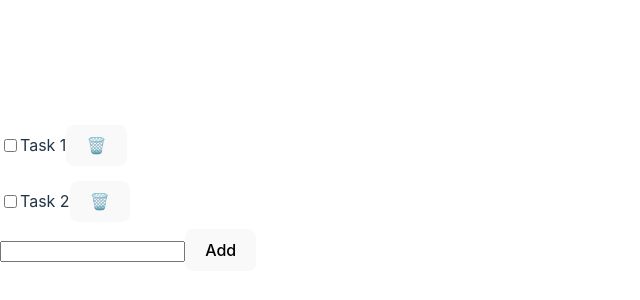
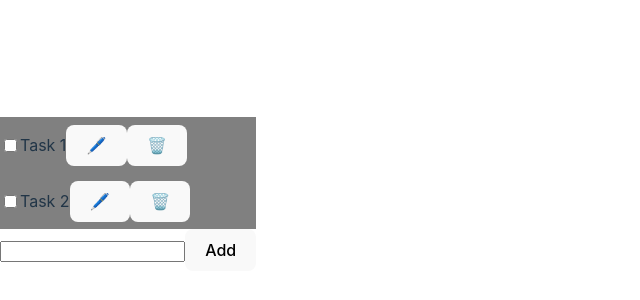
Before and after one commit to SCIACCA-Matteo-2225079a/AppliMobile, a React (Vite) app: page / in a window 1280 px wide. Shown: the part 206-506 px from the top of the page, without its empty margins (0-640 px from the left). Built offline with nearby package versions, Linux system fonts and the light colour scheme.

Commit message:
Fonction éditer

```diff
--- a/package.json
+++ b/package.json
@@ -11,6 +11,7 @@
   },
   "dependencies": {
     "react": "^18.2.0",
+    "react-calendar": "^4.8.0",
     "react-dom": "^18.2.0"
   },
   "devDependencies": {
--- a/src/TodoItem.jsx
+++ b/src/TodoItem.jsx
@@ -1,9 +1,26 @@
-import React from 'react';
+import React, { useState } from 'react';
 import './index.css';
 
-function TodoItem({task, deleteTask, toggleCompleted }) {
+function TodoItem({ task, deleteTask, updateTask, toggleCompleted }) {
+    const [editedTitle, setEditedTitle] = useState(task.title);
+    const [isEditing, setIsEditing] = useState(false);
+
     function handleChange() {
         toggleCompleted(task.id);
+    }
+
+    function handleEdit() {
+        setIsEditing(true);
+        setEditedTitle(task.title);
+    }
+
+    function handleSave() {
+        updateTask(task.id, editedTitle);
+        setIsEditing(false);
+    }
+
+    function handleTitleChange(event) {
+        setEditedTitle(event.target.value);
     }
 
     return (
@@ -13,10 +30,21 @@ function TodoItem({task, deleteTask, toggleCompleted }) {
                 checked={task.status}
                 onChange={handleChange}
             />
-            <p>{task.title}</p>
-            <button onClick={() => deleteTask(task.id)}>
-                🗑️
-            </button>
+            {isEditing ? (
+                <input
+                    type="text"
+                    value={editedTitle}
+                    onChange={handleTitleChange}
+                />
+            ) : (
+                <p>{task.title}</p>
+            )}
+            {isEditing ? (
+                <button onClick={handleSave}>Save</button>
+            ) : (
+                <button onClick={handleEdit}>🖊️</button>
+            )}
+            <button onClick={() => deleteTask(task.id)}>🗑️</button>
         </div>
     );
 }
--- a/src/TodoList.jsx
+++ b/src/TodoList.jsx
@@ -8,6 +8,7 @@ function TodoList() {
     ]);
 
     const [text, setText] = useState('');
+    const [editingTaskId, setEditingTaskId] = useState(null);
 
     function addTask(text) {
         const newTask = {
@@ -19,6 +20,17 @@ function TodoList() {
 
     function deleteTask(id) {
         setToDo(toDo.filter(task => task.id !== id));
+    }
+
+    function updateTask(id, newTitle) {
+        setToDo(toDo.map(task => {
+            if (task.id === id) {
+                return { ...task, title: newTitle };
+            } else {
+                return task;
+            }
+        }));
+        setEditingTaskId(null);
     }
 
     function toggleCompleted(id) {
@@ -36,9 +48,12 @@ function TodoList() {
             {toDo.map(task => (
                 <TodoItem
                     key={task.id}
-                    task={task} // Passer task au lieu de text et completed
+                    task={task}
                     deleteTask={() => deleteTask(task.id)}
                     toggleCompleted={() => toggleCompleted(task.id)}
+                    updateTask={(newTitle) => updateTask(task.id, newTitle)}
+                    isEditing={editingTaskId === task.id}
+                    setEditingTaskId={setEditingTaskId}
                 />
             ))}
             <input
--- a/src/index.css
+++ b/src/index.css
@@ -70,4 +70,9 @@ button:focus-visible {
 .todo-item {
   display: flex;
   align-items: center;
+  background-color: gray;
 }
+
+.input {
+  align-items: center;
+}
```
Also changed, not shown: 1 other file (tests, documents, lock files or other folders).
